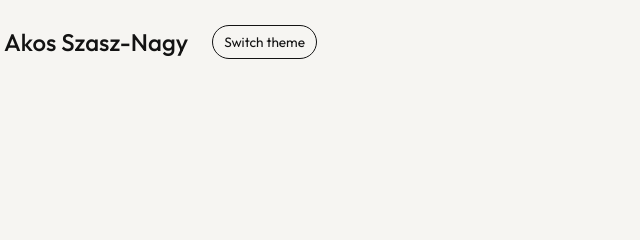
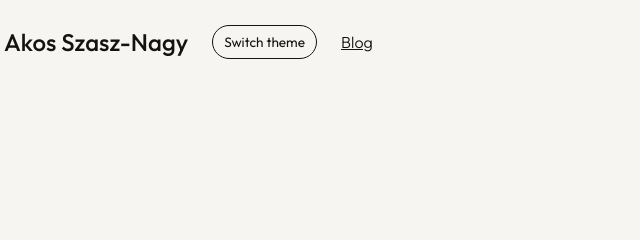
Before and after one commit to akos-szasz-nagy/akos-szasz-nagy.github.io, a plain HTML site: page index.html in a window 1280 px wide. Shown: the top 240 px of the page, 20-660 px from the left. Drawn offline with Linux system fonts and the light colour scheme.

Commit message:
Add blog

```diff
--- a/index.html
+++ b/index.html
@@ -18,6 +18,7 @@
                 aria-labelledby="theme-label"
                 onclick="switchTheme()"
             ><span id="theme-label">Switch theme</span></button>
+            <a href="https://akos.sn">Blog</a>
 
             </div>
 <!--        NAVIGATION
```
